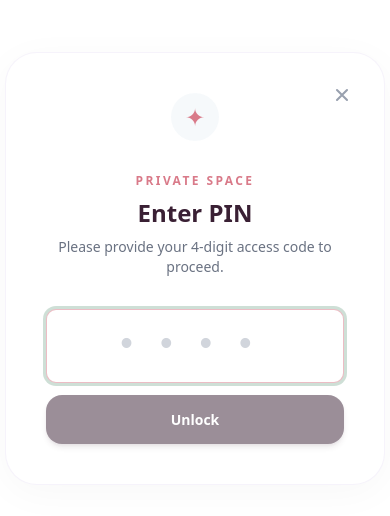
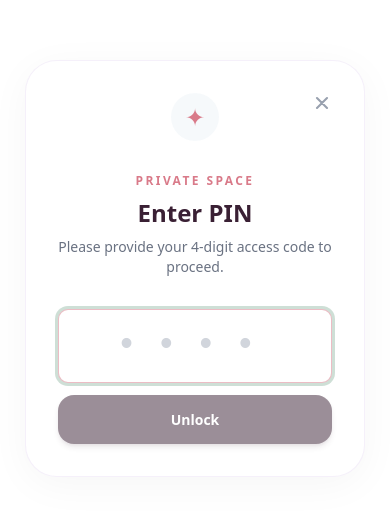
Before and after one commit to 123Sammy0/Cupid-Match-Chat, a Next.js app: page /gate in a window 390 px wide. Shown: the part 154-670 px from the top of the page. Built offline with nearby package versions, Linux system fonts and the light colour scheme; a web font is replaced by a local one.

Commit message:
fix: mobile responsiveness, h-screen to h-[100dvh], shrink gate layout

```diff
--- a/src/app/admin/page.tsx
+++ b/src/app/admin/page.tsx
@@ -23,7 +23,7 @@ export default async function AdminDashboard() {
   const { data: auditLogs } = await supabase.from('admin_audit').select('*').order('created_at', { ascending: false }).limit(20);
 
   return (
-    <div className="min-h-screen w-full bg-white p-8">
+    <div className="min-h-[100dvh] w-full bg-white p-8">
       <div className="max-w-4xl mx-auto bg-white shadow-xl p-8 rounded-2xl border border-gray-100">
         <header className="flex justify-between items-center mb-8 border-b pb-4">
           <div>
--- a/src/app/auth/page.tsx
+++ b/src/app/auth/page.tsx
@@ -42,7 +42,7 @@ export default function AuthPage() {
   };
 
   return (
-    <div className="relative flex min-h-screen w-full items-center justify-center bg-white text-[#3A2034] p-4 font-sans selection:bg-[#D97A89] selection:text-white overflow-hidden">
+    <div className="relative flex min-h-[100dvh] w-full items-center justify-center bg-white text-[#3A2034] p-4 font-sans selection:bg-[#D97A89] selection:text-white overflow-hidden">
 
       {/* Premium Ambient Background Glows */}
       <div className="absolute top-[-10%] left-[-10%] w-[500px] h-[500px] rounded-full bg-[#D97A89]/10 blur-[100px] mix-blend-multiply pointer-events-none animate-pulse duration-1000"></div>
--- a/src/app/gate/page.tsx
+++ b/src/app/gate/page.tsx
@@ -34,8 +34,8 @@ export default function Gate() {
   };
 
   return (
-    <div className="flex h-screen w-full items-center justify-center bg-white text-[#3A2034] font-sans selection:bg-[#D97A89] selection:text-white">
-      <section className="relative w-full max-w-[380px] bg-white p-10 sm:p-12 rounded-[32px] shadow-[0_8px_40px_rgb(0,0,0,0.03)] border border-[#EEE7F7]/50 flex flex-col items-center animate-in fade-in zoom-in-95 duration-500">
+    <div className="flex h-[100dvh] w-full items-center justify-center bg-white text-[#3A2034] font-sans selection:bg-[#D97A89] selection:text-white px-4">
+      <section className="relative w-full max-w-[340px] bg-white p-8 sm:p-10 rounded-[32px] shadow-[0_8px_40px_rgb(0,0,0,0.04)] border border-[#EEE7F7]/60 flex flex-col items-center animate-in fade-in zoom-in-95 duration-500">
 
         <button
           className="absolute top-6 right-6 p-2 text-gray-400 hover:text-[#3A2034] hover:bg-slate-100/60 rounded-full transition-colors"
--- a/src/app/room/[code]/page.tsx
+++ b/src/app/room/[code]/page.tsx
@@ -35,7 +35,7 @@ export default async function ChatRoomPage({ params }: { params: any }) {
   const otherParticipant = participants.find((p: any) => p.profile_id !== user.id);
 
   return (
-    <div className="h-screen w-full bg-white flex flex-col items-center justify-center sm:p-4">
+    <div className="h-[100dvh] w-full bg-white flex flex-col items-center justify-center sm:p-4">
       <div className="w-full max-w-[450px] h-full sm:h-[90vh] sm:rounded-[32px] overflow-hidden flex flex-col bg-white border border-gray-100 shadow-xl relative">
         <ChatClient
           conversationId={code}
--- a/src/app/room/page.tsx
+++ b/src/app/room/page.tsx
@@ -59,7 +59,7 @@ export default function ChatHome() {
   };
 
   return (
-    <div className="flex h-screen w-full items-center justify-center bg-white text-[#3A2034] font-sans selection:bg-[#D97A89] selection:text-white sm:p-4">
+    <div className="flex h-[100dvh] w-full items-center justify-center bg-white text-[#3A2034] font-sans selection:bg-[#D97A89] selection:text-white sm:p-4">
       <section className="bg-white shadow-[0_8px_40px_rgb(0,0,0,0.06)] relative w-full max-w-[450px] h-full sm:h-[92vh] sm:rounded-[40px] overflow-hidden flex flex-col border border-[#EEE7F7]/60">
 
         {/* Top Bar */}
--- a/src/app/settings/page.tsx
+++ b/src/app/settings/page.tsx
@@ -51,11 +51,11 @@ export default function SettingsPage() {
   };
 
   if (!profile) {
-    return <div className="flex h-screen items-center justify-center bg-white text-black">Loading...</div>;
+    return <div className="flex h-[100dvh] items-center justify-center bg-white text-black">Loading...</div>;
   }
 
   return (
-    <div className="flex h-screen w-full items-center justify-center bg-white text-black sm:p-4">
+    <div className="flex h-[100dvh] w-full items-center justify-center bg-white text-black sm:p-4">
       <section className="bg-white shadow-[0_8px_40px_rgb(0,0,0,0.06)] relative w-full max-w-[450px] h-full sm:h-[90vh] sm:rounded-[40px] overflow-hidden flex flex-col border border-[#EEE7F7]/60">
 
         {/* Top Bar */}
```
